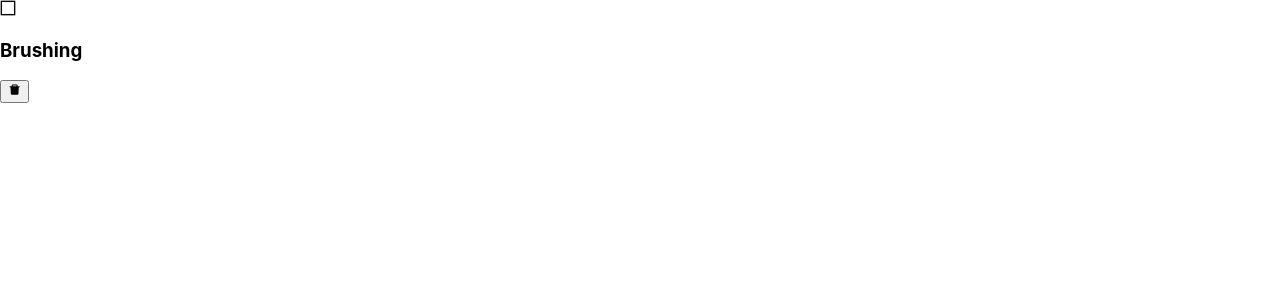
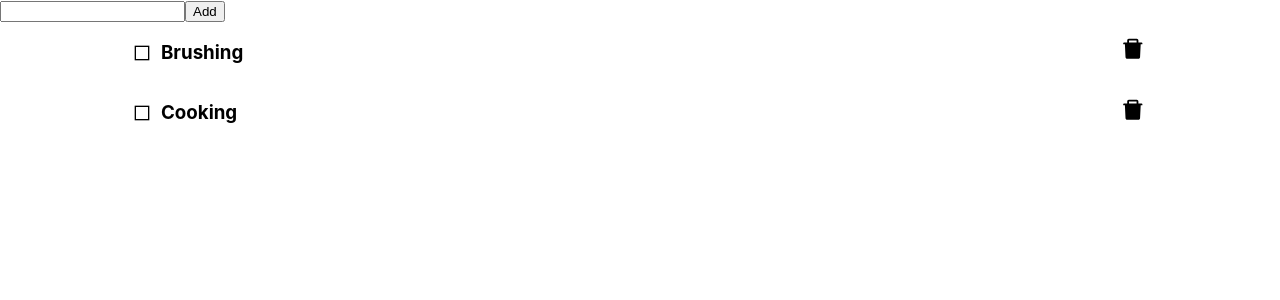
Before and after one commit to suhaansridhar/ToDoApplication, a React (Create React App) app: page / in a window 1280 px wide. Shown: the top 300 px of the page. Built offline with nearby package versions, Linux system fonts and the light colour scheme.

Commit message:
updated addTasks Component

```diff
--- a/src/App.js
+++ b/src/App.js
@@ -4,18 +4,30 @@ import {nanoid} from 'nanoid';
 import AddTask from "./Components/AddTask";
 
 function App() {
-  const [tasks, setTasks] = React.useState([{id: nanoid(), taskName: 'Brushing'}]);
+  const [tasks, setTasks] = React.useState([
+    {id: nanoid(), taskName: 'Brushing'},
+    {id: nanoid(), taskName: 'Cooking'}
+  ]);
 
   function removeTask(id){
-    const tempArray = tasks.map(item => item.id !== id);
+    let tempArray = tasks.map(item => item.id !== id);
     setTasks(tempArray);
+}
+
+function addTask(content){
+  let tempId = nanoid();
+  const tempObj = {
+    id: tempId,
+    taskName: content
+  }
+  setTasks(prevArray => [...prevArray, tempObj]);
 }
 
   let arrayOfTasks = tasks.map(item => <TaskGenerator taskName = {item.taskName} key={item.id} id={item.id} removeTask={removeTask}/>)
 
   return (
     <div className="Main--Container">
-      <AddTask />
+      <AddTask addTask = {addTask}/>
       {arrayOfTasks}
     </div>
   );
--- a/src/Components/AddTask.js
+++ b/src/Components/AddTask.js
@@ -1,9 +1,16 @@
 import React from 'react'
 
-const AddTask = () => {
+const AddTask = ({addTask}) => {
+
+    const [taskName, setTaskName] = React.useState('');
+
+    function handleChange(event){
+        setTaskName(event.target.value);
+    }
   return (
     <div className='add--task--container'>
-
+        <input type="text" value={taskName} onChange={handleChange}/>
+        <button onClick={() => addTask(taskName)}>Add</button>
     </div>
   )
 }
--- a/src/Components/TaskGenerator.js
+++ b/src/Components/TaskGenerator.js
@@ -7,10 +7,10 @@ const TaskGenerator = ({taskName, id, removeTask}) => {
     <div className='task--generator--container'>
         <div className="task--generator--middle--container">
             <div>
-                <GrCheckbox />
+                <div className="task--generator--container--checkbox"><button><GrCheckbox /></button></div>
                 <h3>{taskName}</h3>
             </div>
-            <button onClick={() => removeTask(id)}><AiFillDelete /></button>
+            <button onClick={() => removeTask(id)} className='task--generator--delete--button'><AiFillDelete /></button>
         </div>
     </div>
   )
--- a/src/index.css
+++ b/src/index.css
@@ -12,3 +12,51 @@ code {
   font-family: source-code-pro, Menlo, Monaco, Consolas, 'Courier New',
     monospace;
 }
+
+.Main--Container{
+  width: 100%;
+  height: 100%;
+}
+
+.task--generator--container{
+  width: 80%;
+  margin: auto;
+}
+
+.task--generator--middle--container{
+  display: flex;
+  justify-content: space-between;
+}
+
+.task--generator--middle--container div{
+  display: flex;
+  align-items: center;
+}
+
+.task--generator--container--checkbox button{
+  border: none;
+  background-color: white;
+  font-size: 1rem;
+  margin-top: 20%;
+}
+
+.task--generator--container--checkbox button:hover{
+  cursor: pointer;
+}
+
+
+
+.task--generator--middle--container div h3{
+  margin-left: 5px;
+}
+
+.task--generator--delete--button{
+  font-size: 1.6rem;
+  background-color: white;
+  border: none;
+}
+
+.task--generator--delete--button:hover{
+  color: red;
+  cursor: pointer;
+}
```
